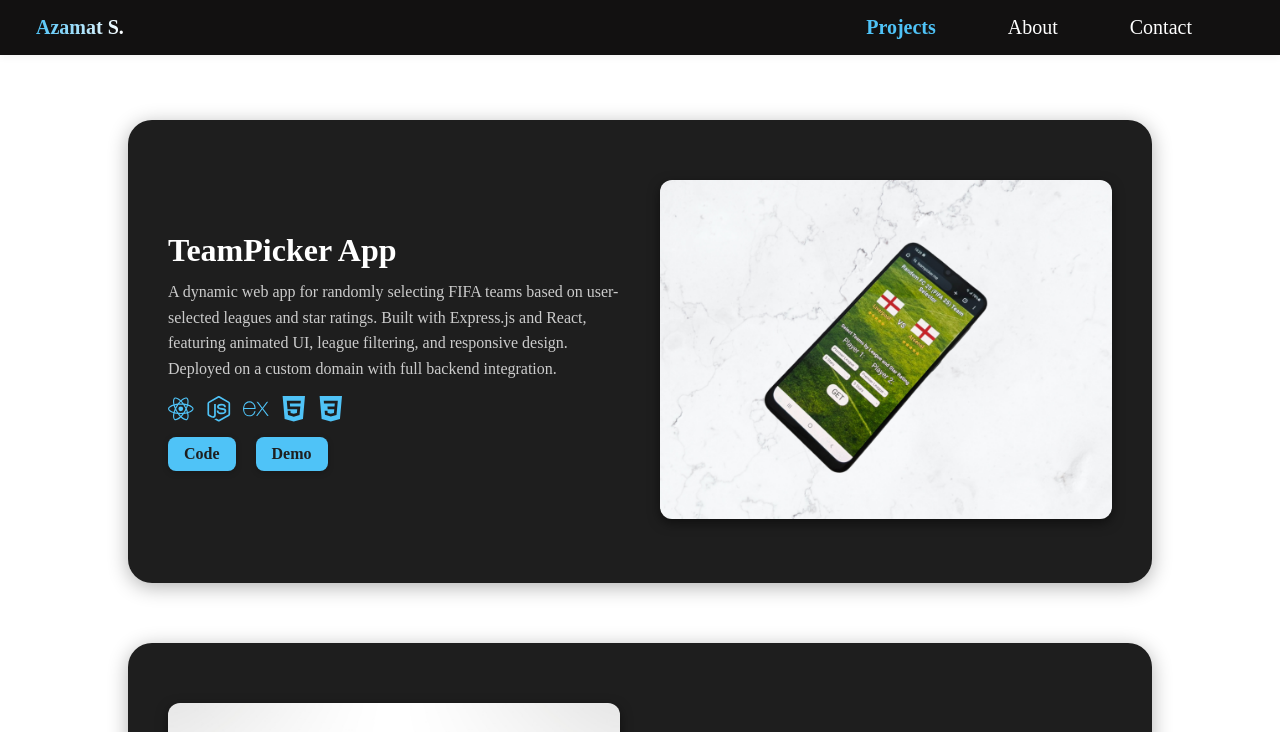
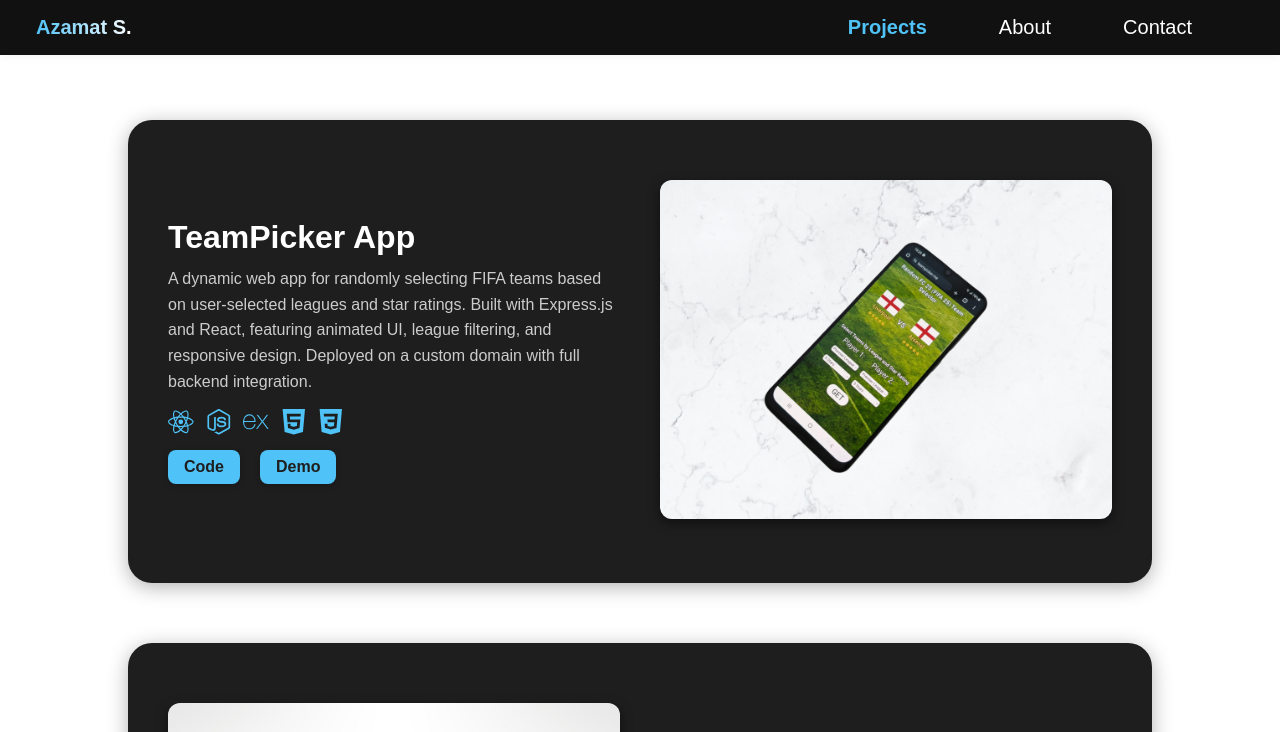
Before and after one commit to AzaS31/My-Portfolio, a React (Vite) app: page / in a window 1280 px wide. Shown: the top 732 px of the page. Built offline with nearby package versions, Linux system fonts and the light colour scheme.

Commit message:
just checking

```diff
--- a/src/components/header.css
+++ b/src/components/header.css
@@ -76,7 +76,6 @@
 @media (max-width: 768px) {
     .logo {
         background: none !important;
-        -webkit-background-clip: initial !important;
         -webkit-text-fill-color: #fff !important;
         color: #fff !important;
         animation: none !important;
--- a/src/index.css
+++ b/src/index.css
@@ -3,3 +3,11 @@
   padding: 0;
   box-sizing: border-box;
 }
+
+html, body {
+  background-color: #ffffff;
+  color: #000000;
+  margin: 0;
+  padding: 0;
+  font-family: sans-serif;
+}
```
